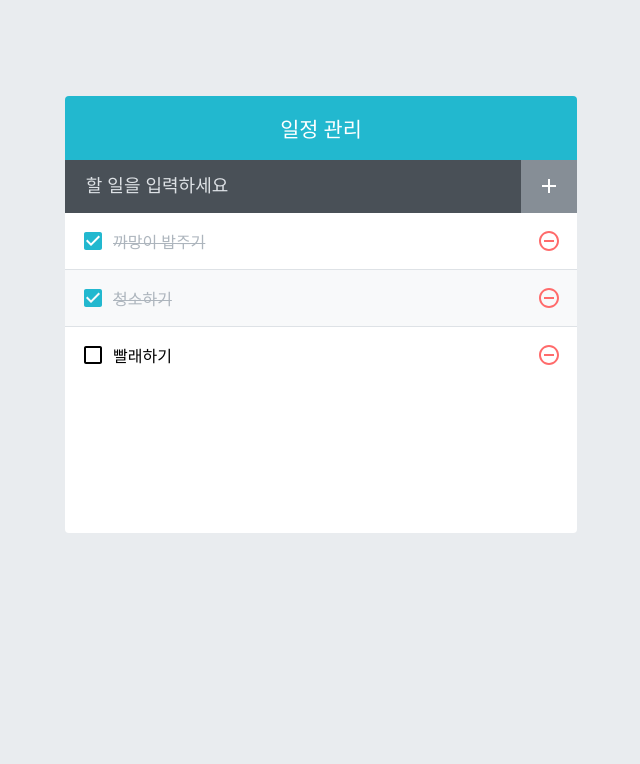
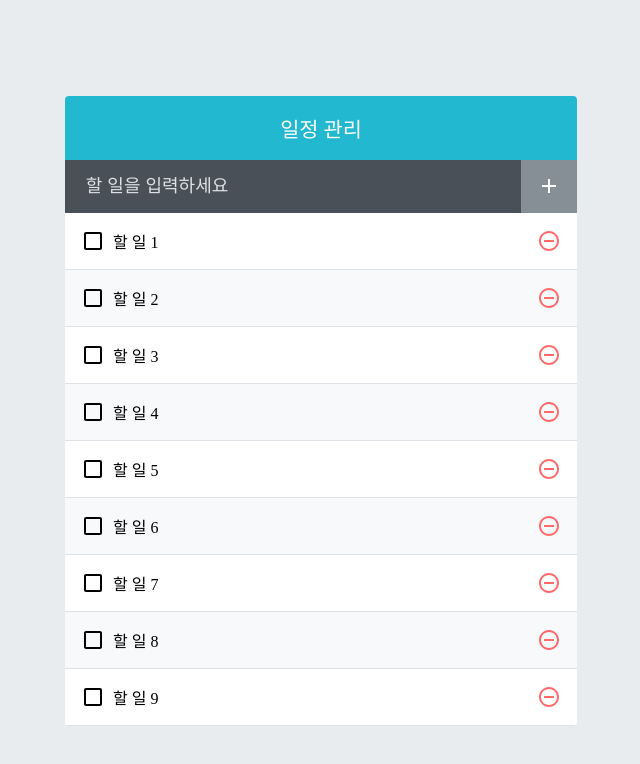
Before and after one commit to teamfroots/react-study, a React (Create React App) app in the folder 11/: page / in a window 1280 px wide. Shown: the top 764 px of the page, without its empty margins (319-959 px from the left). Built offline with nearby package versions, Linux system fonts and the light colour scheme.

Commit message:
React.memo를 통해서 컴포넌트의 리렌더링 방지 -> 함수형 컴포넌트의 성능 최적화

```diff
--- a/11/src/App.js
+++ b/11/src/App.js
@@ -3,15 +3,24 @@ import TodoTemplate from './components/TodoTemplate';
 import TodoInsert from './components/TodoInsert';
 import TodoList from './components/TodoList.js';
 
+function createBulkTodos() {
+  const array = [];
+  for (let i = 1; i <= 2500; i++) {
+    array.push({
+      id: i,
+      text: `할 일 ${i}`,
+      checked: false,
+    });
+  }
+  return array;
+}
+
 const App = () => {
-  const [todos, setTodos] = useState([
-    { id: 1, text: '까망이 밥주기', checked: true },
-    { id: 2, text: '청소하기', checked: true },
-    { id: 3, text: '빨래하기', checked: false },
-  ]);
+  const [todos, setTodos] = useState(createBulkTodos);
 
   const nextId = useRef(4);
 
+  // eslint-disable-next-line react-hooks/exhaustive-deps
   const onInsert = useCallback((text) => {
     const todo = {
       id: nextId.current,
--- a/11/src/components/TodoListItem.js
+++ b/11/src/components/TodoListItem.js
@@ -23,4 +23,4 @@ const TodoListItem = ({ todo, onRemove, onToggle }) => {
   );
 };
 
-export default TodoListItem;
+export default React.memo(TodoListItem);
```
